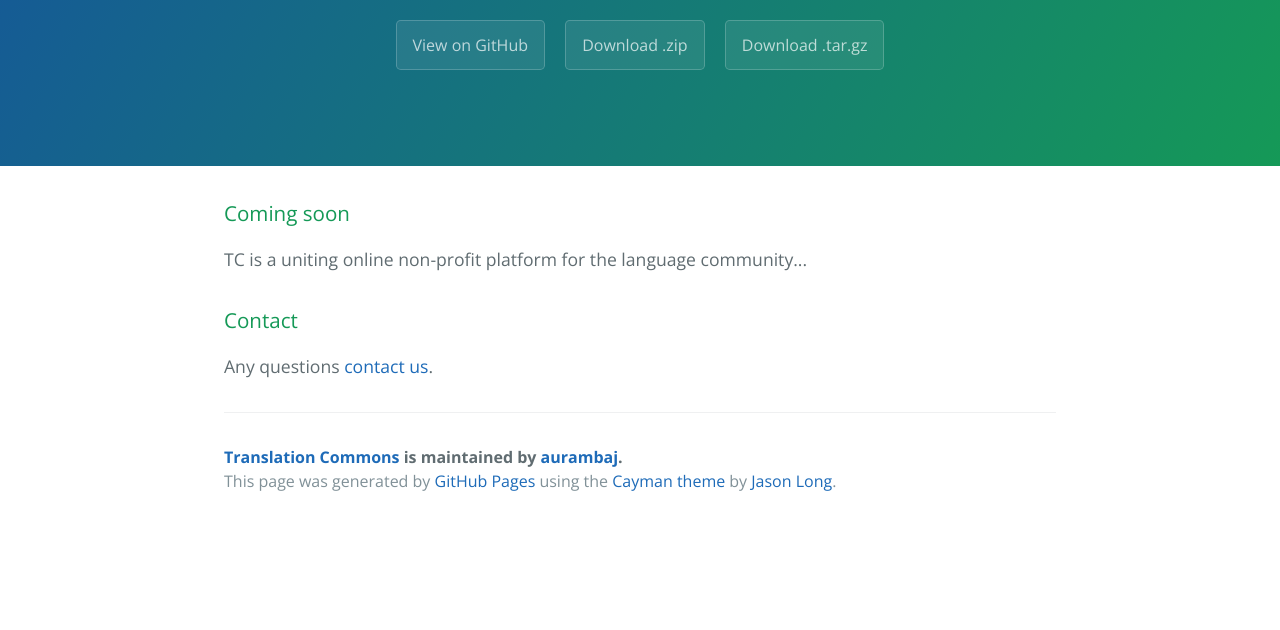
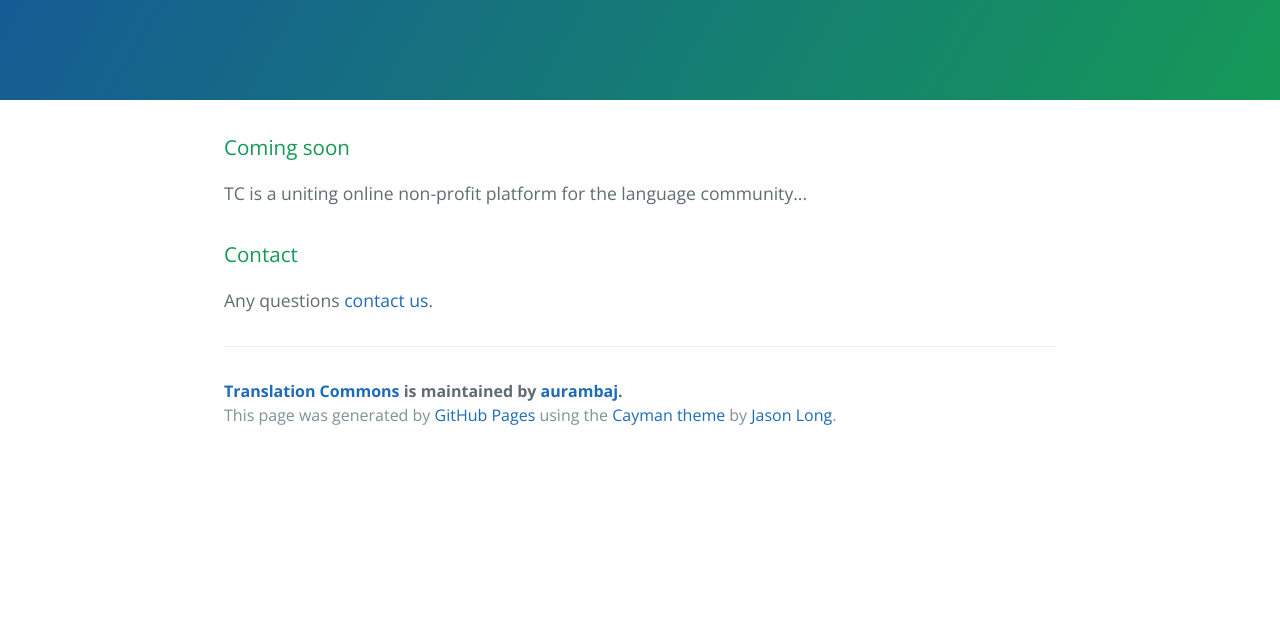
Before and after one commit to aurambaj/tc-landingpage, a plain HTML site: page index.html in a window 1280 px wide. Shown: the part 170-800 px from the top of the page. Drawn offline with nearby package versions, Linux system fonts and the light colour scheme.

Commit message:
Update index.html

```diff
--- a/index.html
+++ b/index.html
@@ -13,9 +13,6 @@
     <section class="page-header">
       <h1 class="project-name">Translation Commons</h1>
       <h2 class="project-tagline"></h2>
-      <a href="https://github.com/aurambaj/testpages" class="btn">View on GitHub</a>
-      <a href="https://github.com/aurambaj/testpages/zipball/master" class="btn">Download .zip</a>
-      <a href="https://github.com/aurambaj/testpages/tarball/master" class="btn">Download .tar.gz</a>
     </section>
 
     <section class="main-content">
```
